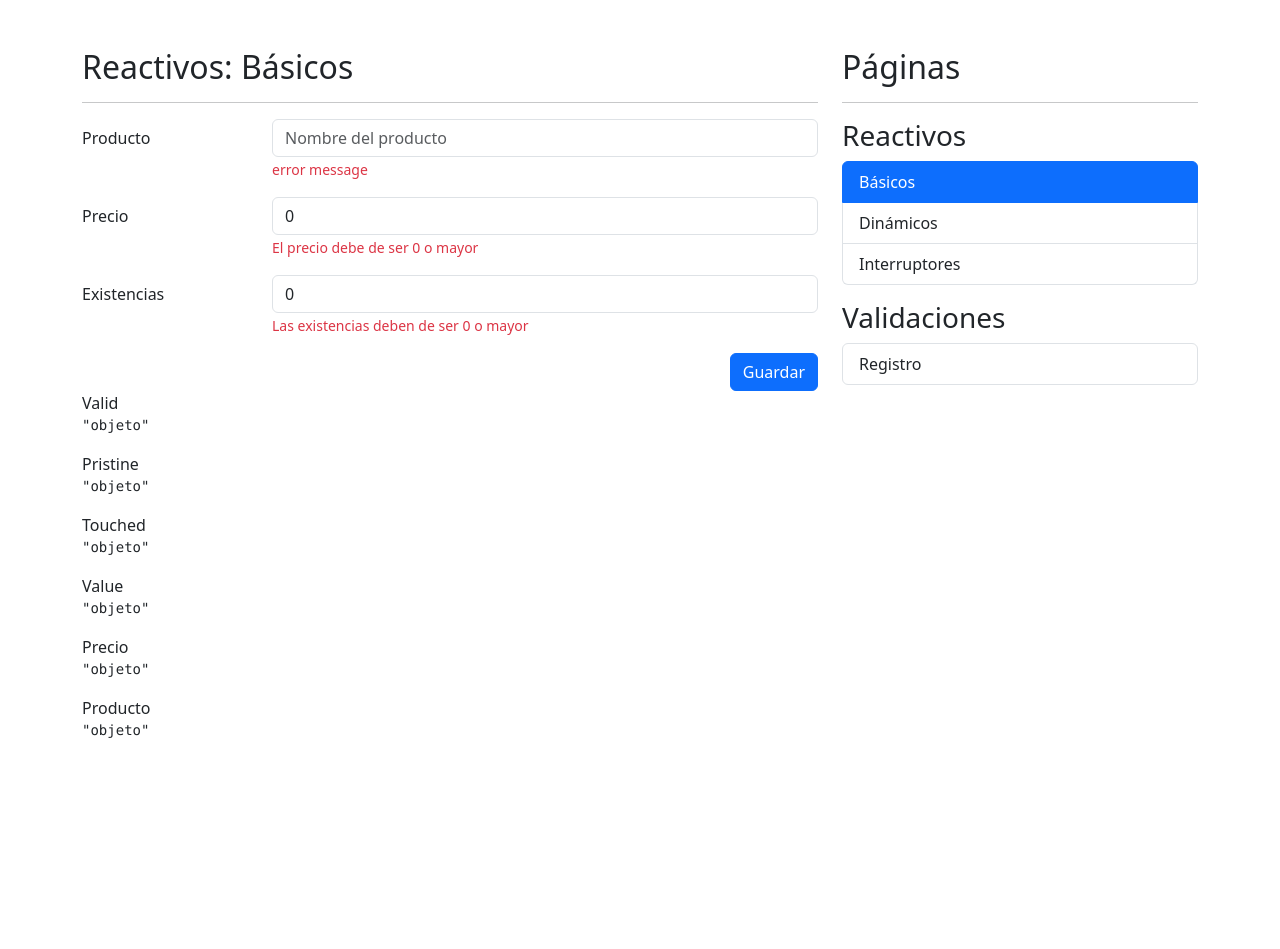
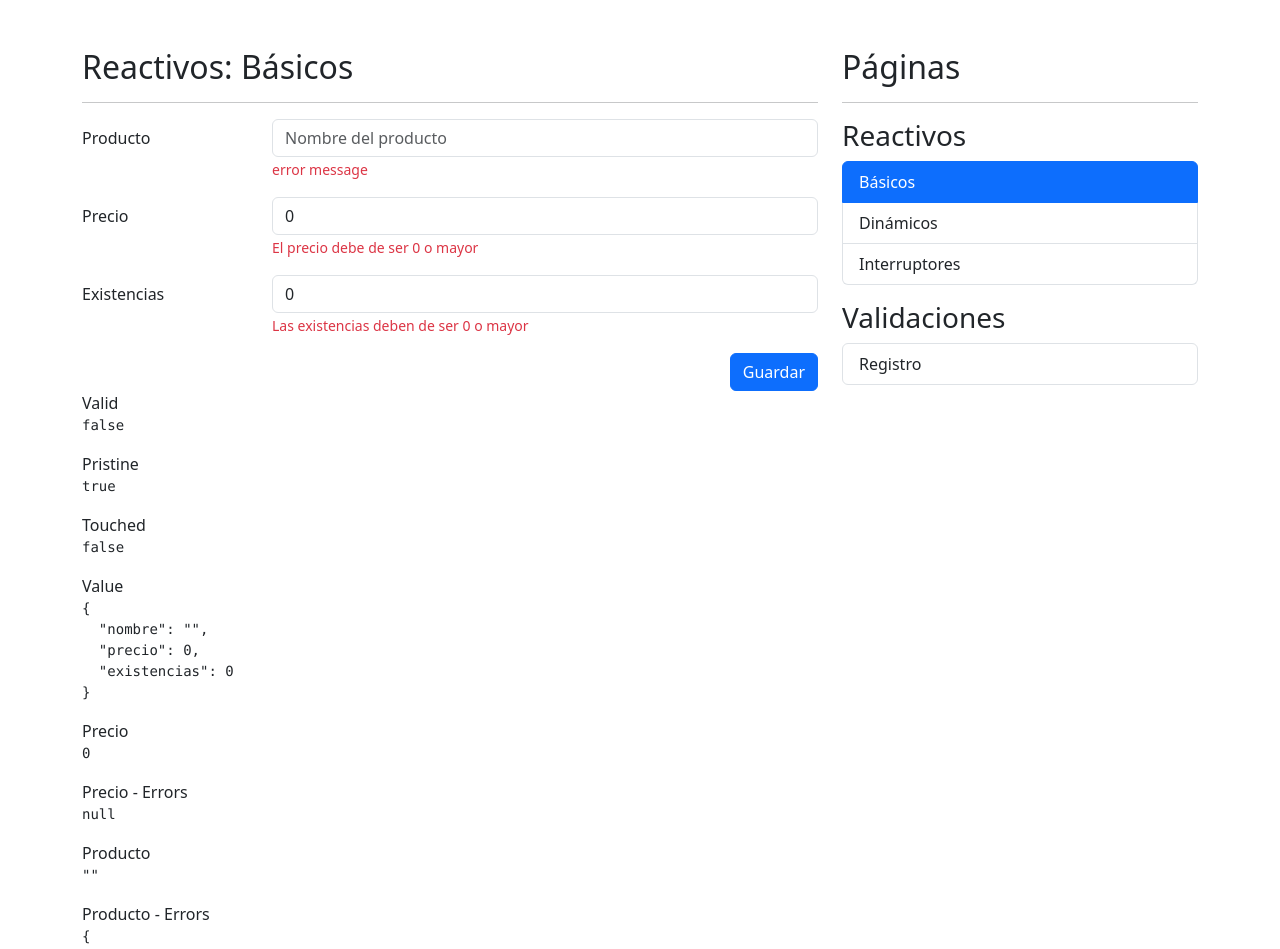
Before and after one commit to FranRDev/CursoAngularDeCeroAExpertoFernandoHerrera, an Angular app in the folder 07-formularios-app/: page /reactivos/basicos in a window 1280 px wide. Shown: the top 949 px of the page. Before the commit the page ends 800 px from the top, so only its background shows below. Built offline with nearby package versions, Linux system fonts and the light colour scheme.

Commit message:
Clase 238. Forms Validator - Validator incluído en Angular

```diff
--- a/07-formularios-app/src/app/reactivos/pages/basicos/basicos.component.html
+++ b/07-formularios-app/src/app/reactivos/pages/basicos/basicos.component.html
@@ -56,23 +56,28 @@
 
 <div class="row">
   <div class="col">
-
     <span>Valid</span>
-    <pre>{{ 'objeto' | json }}</pre>
+    <pre>{{ formulario.valid| json }}</pre>
 
     <span>Pristine</span>
-    <pre>{{ 'objeto' | json }}</pre>
+    <pre>{{ formulario.pristine| json }}</pre>
 
     <span>Touched</span>
-    <pre>{{ 'objeto' | json }}</pre>
+    <pre>{{ formulario.touched| json }}</pre>
 
     <span>Value</span>
-    <pre>{{ 'objeto' | json }}</pre>
+    <pre>{{ formulario.value| json }}</pre>
 
     <span>Precio</span>
-    <pre>{{ 'objeto' | json }}</pre>
+    <pre>{{ formulario.controls['precio'].value | json }}</pre>
+
+    <span>Precio - Errors</span>
+    <pre>{{ formulario.controls['precio'].errors | json }}</pre>
 
     <span>Producto</span>
-    <pre>{{ 'objeto' | json }}</pre>
+    <pre>{{ formulario.controls['nombre'].value | json }}</pre>
+
+    <span>Producto - Errors</span>
+    <pre>{{ formulario.controls['nombre'].errors | json }}</pre>
   </div>
 </div>
--- a/07-formularios-app/src/app/reactivos/pages/basicos/basicos.component.ts
+++ b/07-formularios-app/src/app/reactivos/pages/basicos/basicos.component.ts
@@ -1,5 +1,5 @@
 import { Component } from '@angular/core';
-import { FormBuilder, FormControl, FormGroup, NgModel } from '@angular/forms';
+import { FormBuilder, FormGroup, Validators } from '@angular/forms';
 
 @Component({ templateUrl: './basicos.component.html' })
 export class PaginaBasicosComponent {
@@ -11,14 +11,15 @@ export class PaginaBasicosComponent {
   // });
 
   public formulario: FormGroup = this.fb.group({
-    nombre: [''],
-    precio: [0],
-    existencias: [0]
+    nombre: ['', [Validators.required, Validators.minLength(3)]],
+    precio: [0, [Validators.required, Validators.min(0)]],
+    existencias: [0, [Validators.required, Validators.min(0)]]
   });
 
   constructor(private fb: FormBuilder) { }
 
   guardar(): void {
+    if (this.formulario.invalid) { return; }
     console.log(this.formulario.value);
   }
 
```
